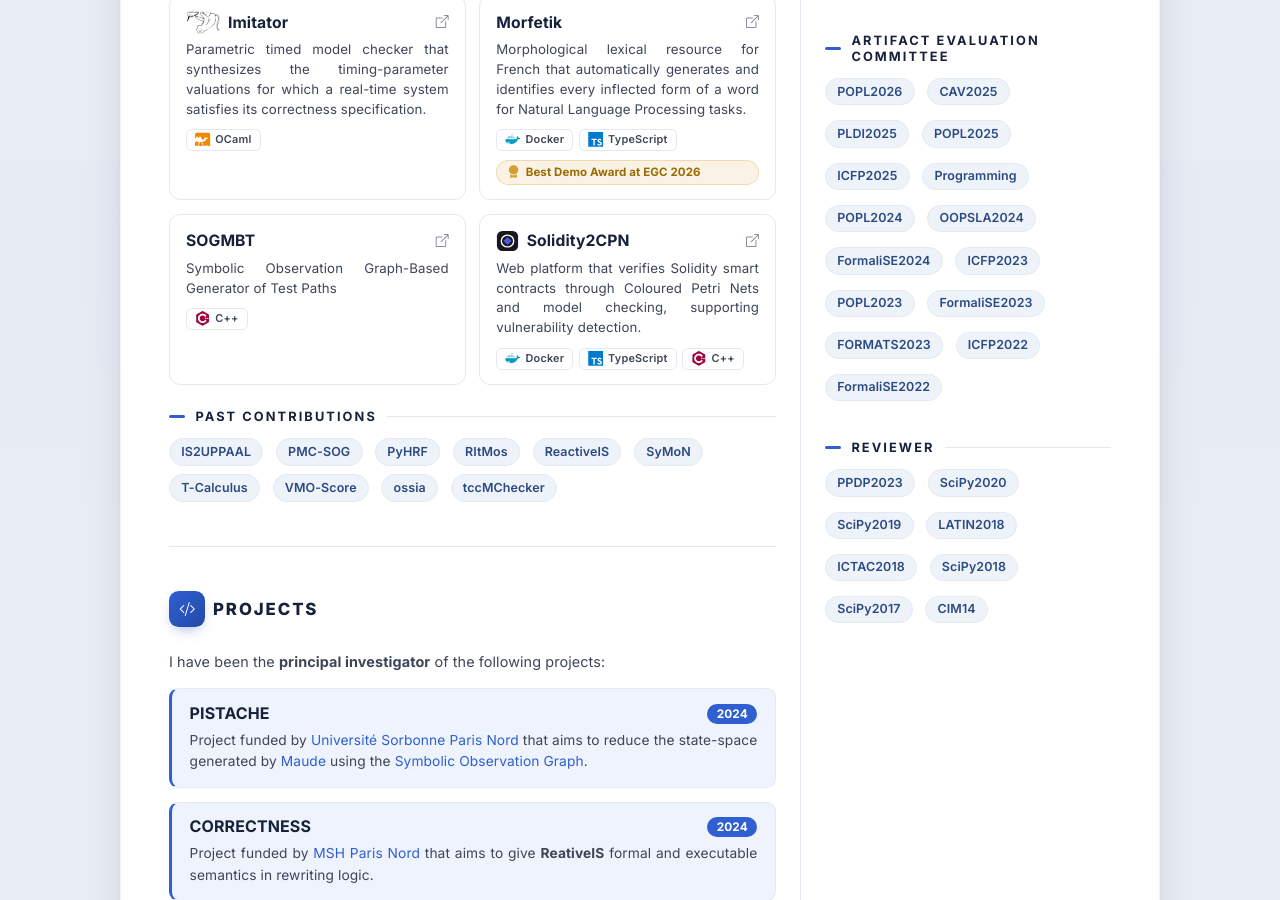
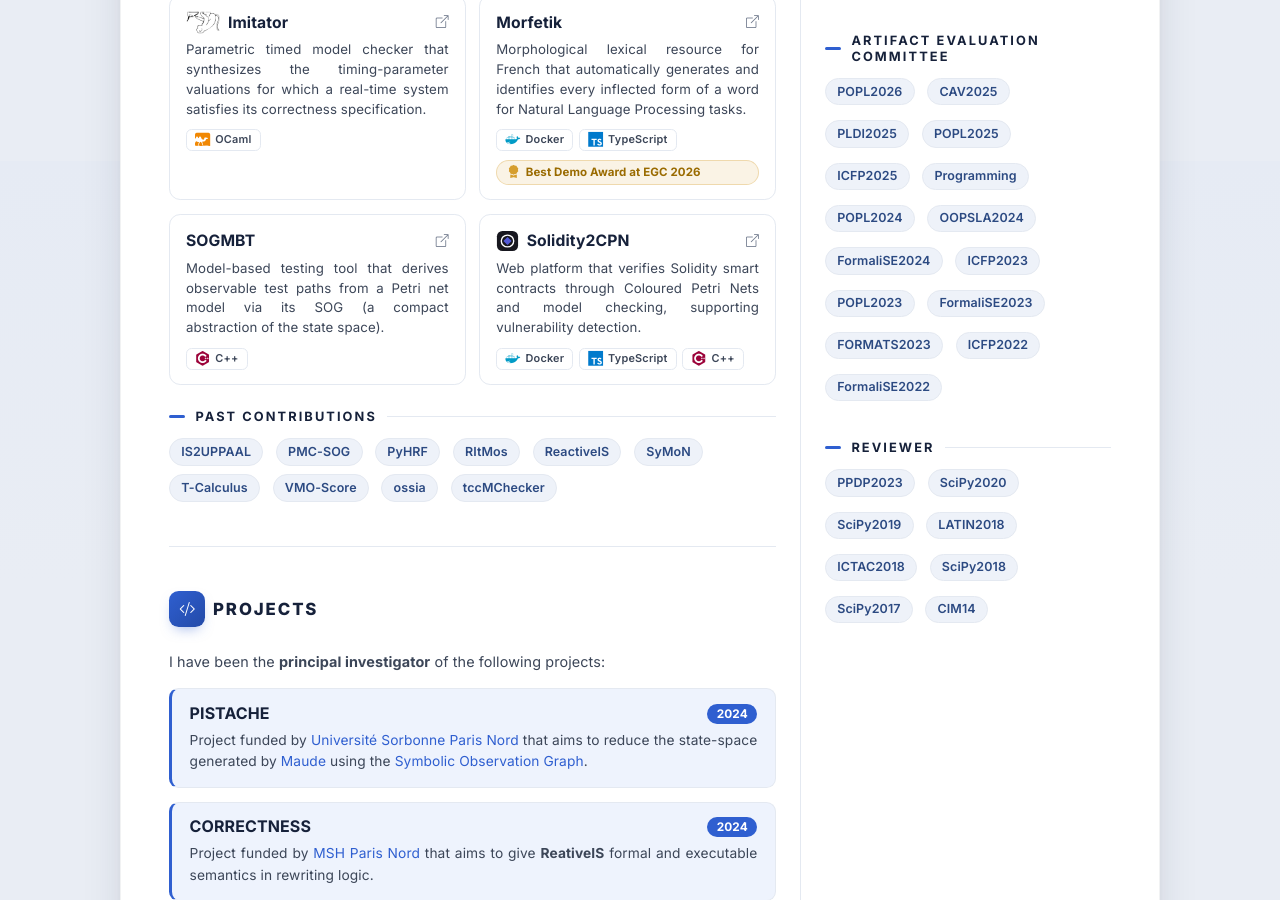
Before and after one commit to himito/himito.github.io, a Jekyll site: the page built from index.md, in a window 1280 px wide and 900 px high, scrolled down 1639 px. Built offline with Jekyll 4.4.1, drawn with Linux system fonts in a browser that asks for light colours; nearby versions of some CDN libraries; some web fonts are replaced; library files that are not in the unit come from our copies.

Commit message:
refactor software section; update description for SOGMBT entry

```diff
--- a/_data/software.yml
+++ b/_data/software.yml
@@ -41,7 +41,7 @@
   status: current
   stack: [C++]
   description: |
-    Symbolic Observation Graph-Based Generator of Test Paths
+    Model-based testing tool that derives observable test paths from a Petri net model via its SOG (a compact abstraction of the state space).
 
 - title: Solidity2CPN
   url: https://soliditycpn.lipn.univ-paris13.fr/
```
